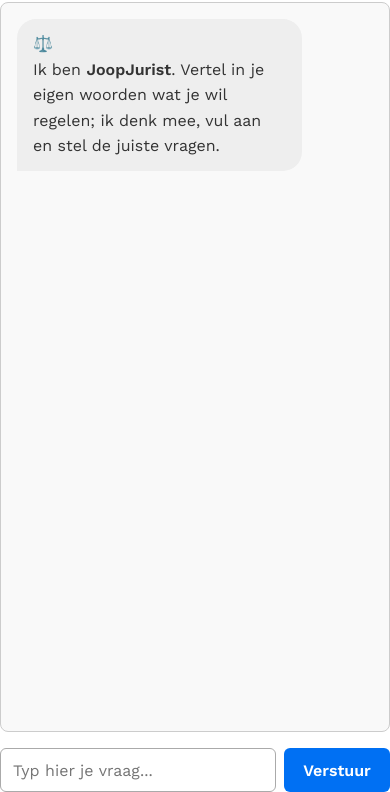
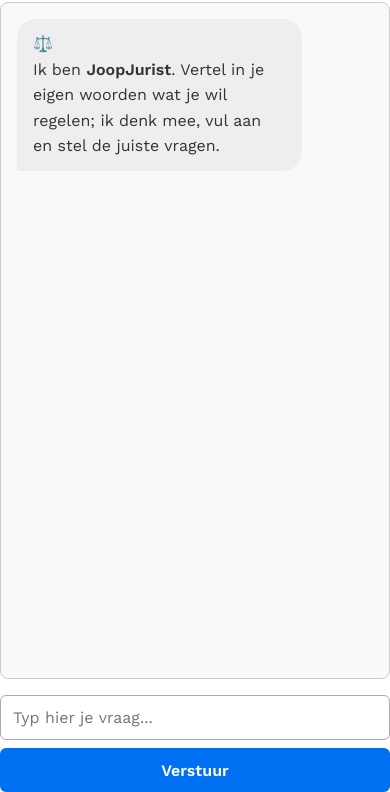
Before and after one commit to TimMosk/JoopJurist-, a website: page index.html in a window 390 px wide. Shown: the part 52-844 px from the top of the page. Drawn offline with nearby package versions, Linux system fonts and the light colour scheme.

Commit message:
Update style.css

```diff
--- a/style.css
+++ b/style.css
@@ -44,24 +44,29 @@ h1 {
   width:100%;
 }
 
-/* Het formulier binnen de wrapper is de flex-rij */
+/* Composer-rij met FLEX (betrouwbaar naast knop in alle browsers) */
 #composer {
-   display: grid;
-   grid-template-columns: 1fr auto; /* input | knop */
-   align-items: center;
-   column-gap: 0.5rem;
-   width: 100%;
+  display: flex;
+  align-items: center;
+  gap: 0.5rem;
+  width: 100%;
 }
 
-/* Invoerveld groeit mee */
+/* Invoerveld groeit ALTIJD maximaal mee */
 #composer #user-input {
-  min-width: 0;            /* laat grid het veld vrij schalen */
-  width: 100%;             /* vul de 1fr-kolom volledig */
+  flex: 1 1 0%;            /* pak alle resterende ruimte */
+  min-width: 0;            /* voorkom min-content knelling */
   height: 44px;
   padding: 0.75rem;
   border-radius: 6px;
   border: 1px solid #aaa;
   font-size: 1rem;
+}
+
+/* Fallback: ook als #composer onverhoopt mist, maak input breed in de rij */
+.input-container > input#user-input {
+  width: 100%;
+  height: 44px;
 }
 
 /* nette focus */
@@ -71,8 +76,8 @@ h1 {
   outline: none;
 }
 
-/* knop rechts, eigen breedte */
-#composer #send-btn { justify-self: end; }
+/* Knop krimpt niet mee, houdt eigen breedte */
+#composer #send-btn { flex: 0 0 auto; }
 
 /* Verstuurknop */
 button {
@@ -94,9 +99,14 @@ button:disabled {
 
 /* 📱 Responsieve layout */
 @media (max-width: 600px) {
-   #composer { flex-direction: column; }
-   #composer #send-btn { width: 100%; }
-}
+  #composer {
+    flex-direction: column;
+    align-items: stretch;
+    gap: 0.5rem;
+  }
+  #composer #user-input { width: 100%; }
+  #composer #send-btn { width: 100%; }
+ }
 
 .message {
   display: flex;
```
